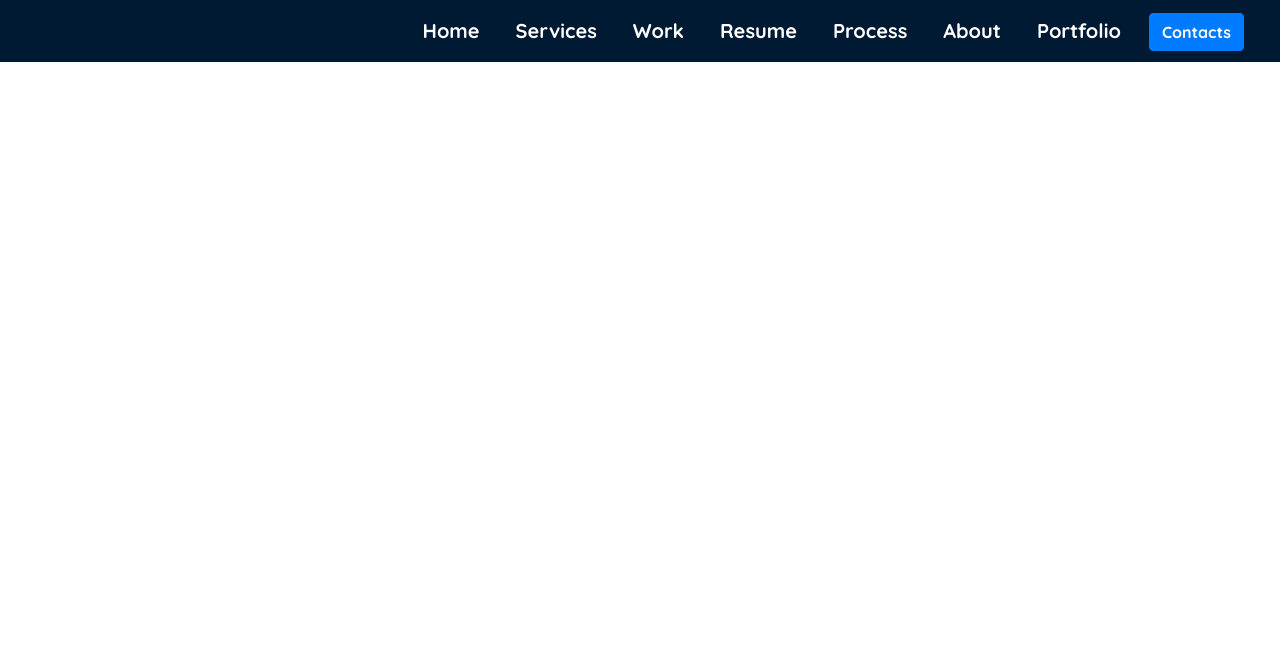
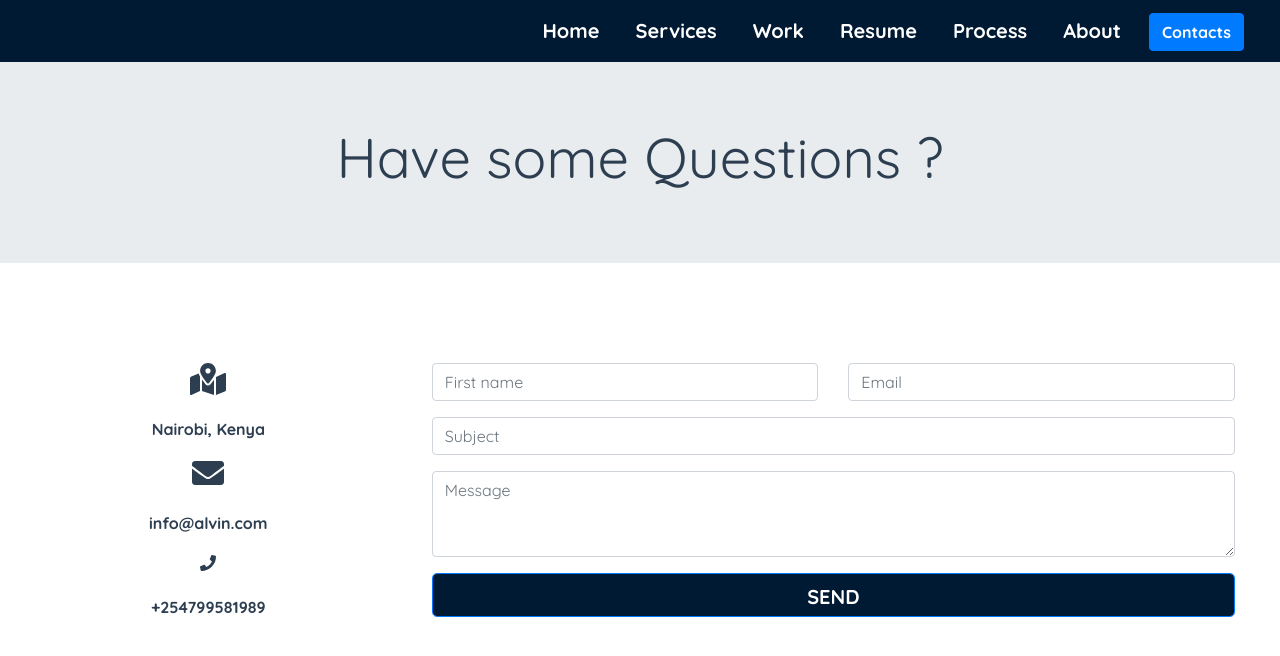
Before and after one commit to alvinotienokelly/Portfolio, a Vue app: page /contacts in a window 1280 px wide. Shown: the top 656 px of the page. Built offline with nearby package versions, Linux system fonts and the light colour scheme; what vue-particles, vue-typed-js would draw is missing.

Commit message:
contacts page done

```diff
--- /dev/null
+++ b/src/components/Contacts.vue
@@ -0,0 +1,63 @@
+<template>
+  <div>
+    <div class="jumbotron jumbotron-fluid">
+      <div class="container">
+        <h1 class="display-4">Have some Questions ?</h1>
+      </div>
+    </div>
+    <div class="row col-lg-12" style="margin-top: 100px">
+      <div class="col-lg-4 col-md-4">
+        <div class="location">
+          <i class="fas fa-map-marked-alt fa-2x"></i>
+          <span ></span>
+          <p style="font-weight: bold;margin-top: 20px">Nairobi, Kenya</p>
+        </div>
+        <span style="margin-top: 70px"></span>
+        <div class="Email">
+          <i class="fas fa-envelope fa-2x"></i>
+          <span style="margin-top: 40px"></span>
+          <p style="font-weight: bold;margin-top: 20px">info@alvin.com</p>
+        </div>
+        <span style="margin-top: 20px"></span>
+        <div class="phone">
+          <i class="fas fa-phone "></i>
+          <span style="margin-top: 20px"></span>
+          <p style="font-weight: bold;margin-top: 20px">+254799581989</p>
+        </div>
+
+      </div>
+      <div class="col">
+        <form>
+          <div class="row">
+            <div class="col form-group">
+              <input type="text" class="form-control" placeholder="First name" required>
+            </div>
+            <div class="col form-group">
+              <input type="email" class="form-control" placeholder="Email" required>
+            </div>
+          </div>
+          <div class="form-group">
+            <input type="text" placeholder="Subject" class="form-control" required>
+
+          </div>
+          <div class="form-group">
+            <textarea required class="form-control" id="exampleFormControlTextarea1" rows="3" placeholder="Message"></textarea>
+          </div>
+          <button type="submit" style="background-color: #001a33;font-weight: bold"
+                  class="btn btn-primary btn-lg form-control">SEND</button>
+        </form>
+      </div>
+    </div>
+
+  </div>
+</template>
+
+<script>
+export default {
+name: "Contacts"
+}
+</script>
+
+<style scoped>
+
+</style>
--- a/src/components/HelloWorld.vue
+++ b/src/components/HelloWorld.vue
@@ -3,7 +3,7 @@
     <div style="z-index: 2">
       <vue-particles
                      color="#ffffff"
-                     :particleOpacity="0.1"
+                     :particleOpacity="0.3"
                      :particlesNumber="80"
                      shapeType="circle"
                      :particleSize="4"
--- a/src/components/navigation.vue
+++ b/src/components/navigation.vue
@@ -28,11 +28,10 @@
         <li class="nav-item">
           <router-link class="nav-link" to="/about" style="color: white;font-weight: bold">About</router-link>
         </li>
-        <li class="nav-item">
-          <router-link class="nav-link" to="/about" style="color: white;font-weight: bold">Portfolio</router-link>
-        </li>
+
         <li class="nav-item" style="margin-top: 5px">
-          <router-link class="btn btn-primary btn-md my-2 my-sm-0" to="/about" style="color: white;font-weight: bold">Contacts</router-link>
+          <router-link class="btn btn-primary btn-md my-2 my-sm-0" to="/contacts"
+                       style="color: white;font-weight: bold">Contacts</router-link>
         </li>
 
 
--- a/src/router.js
+++ b/src/router.js
@@ -5,6 +5,7 @@ import services from "@/components/services";
 import about from "@/components/about"
 import Work from "@/components/Work";
 import Process from "@/components/Process";
+import Contacts from "@/components/Contacts";
 Vue.use(VueRouter)
 
 export  default  new VueRouter({
@@ -31,5 +32,10 @@ export  default  new VueRouter({
          path: '/work',
          component: Work
      }
+     ,
+     {
+         path: '/contacts',
+         component: Contacts
+     }
  ]
 })
```
